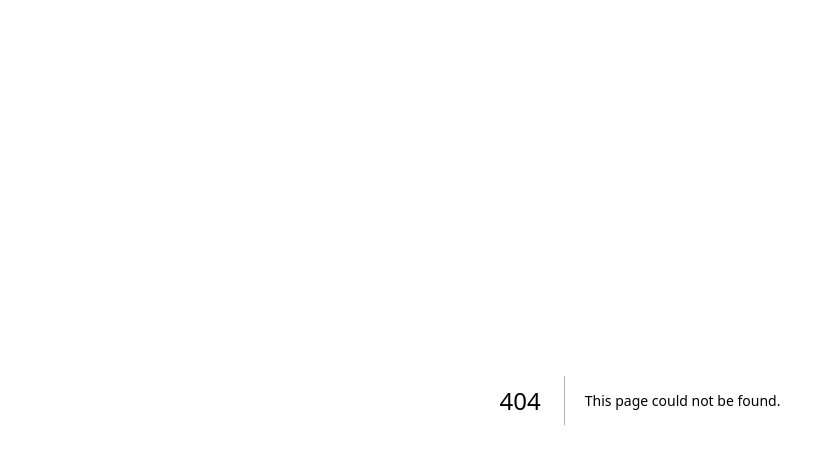
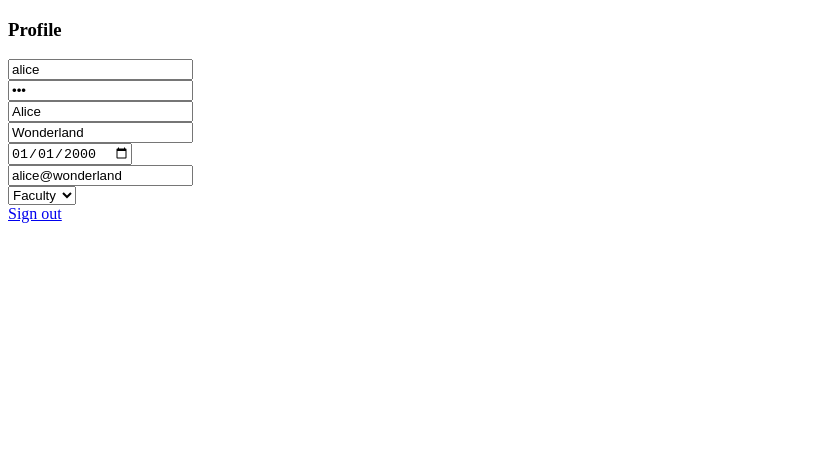
Before and after one commit to emily-1-23/kambaz-next-js, a Next.js app: page /Account/Profile in a window 1280 px wide. Before the commit this address had no page. Shown: the top 464 px of the page, without its empty margins (0-835 px from the left). Built offline with nearby package versions, Linux system fonts and the light colour scheme.

Commit message:
sign up, in and profile

```diff
--- /dev/null
+++ b/app/(Kambaz)/Account/Profile/page.tsx
@@ -0,0 +1,19 @@
+import Link from "next/link";
+export default function Profile() {
+  return (
+    <div id="wd-profile-screen">
+      <h3>Profile</h3>
+      <input defaultValue="alice" placeholder="username" className="wd-username"/><br/>
+      <input defaultValue="123"   placeholder="password" type="password"
+             className="wd-password" /><br/>
+      <input defaultValue="Alice" placeholder="First Name" id="wd-firstname" /><br/>
+      <input defaultValue="Wonderland" placeholder="Last Name" id="wd-lastname" /><br/>
+      <input defaultValue="2000-01-01" type="date" id="wd-dob" /><br/>
+      <input defaultValue="alice@wonderland" type="email" id="wd-email" /><br/>
+      <select defaultValue="FACULTY" id="wd-role">
+        <option value="USER">User</option>       <option value="ADMIN">Admin</option>
+        <option value="FACULTY">Faculty</option> <option value="STUDENT">Student</option>
+      </select><br/>
+      <Link href="Signin" > Sign out </Link>
+    </div>
+);}
--- /dev/null
+++ b/app/(Kambaz)/Account/page.tsx
@@ -0,0 +1,6 @@
+import { redirect } from "next/dist/client/components/navigation";
+
+
+export default function AccountPage() {
+ redirect("/Account/Signin");
+}
```
Also changed, not shown: app/(Kambaz)/Account/Signin/page.tsx (added, +11 -0 lines), app/(Kambaz)/Account/Signup/page.tsx (added, +13 -0 lines), app/(Kambaz)/page.tsx (added, +9 -0 lines), 1 other file (tests, documents, lock files or other folders).
